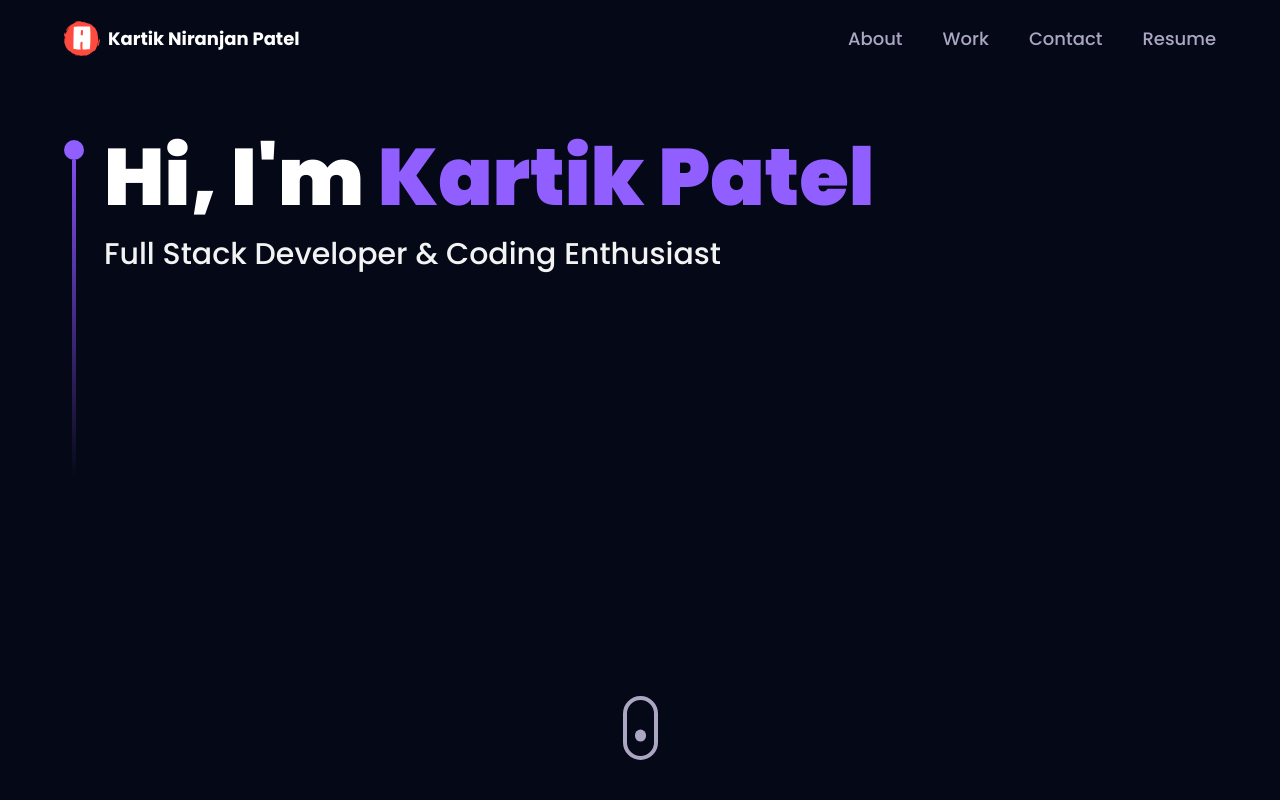
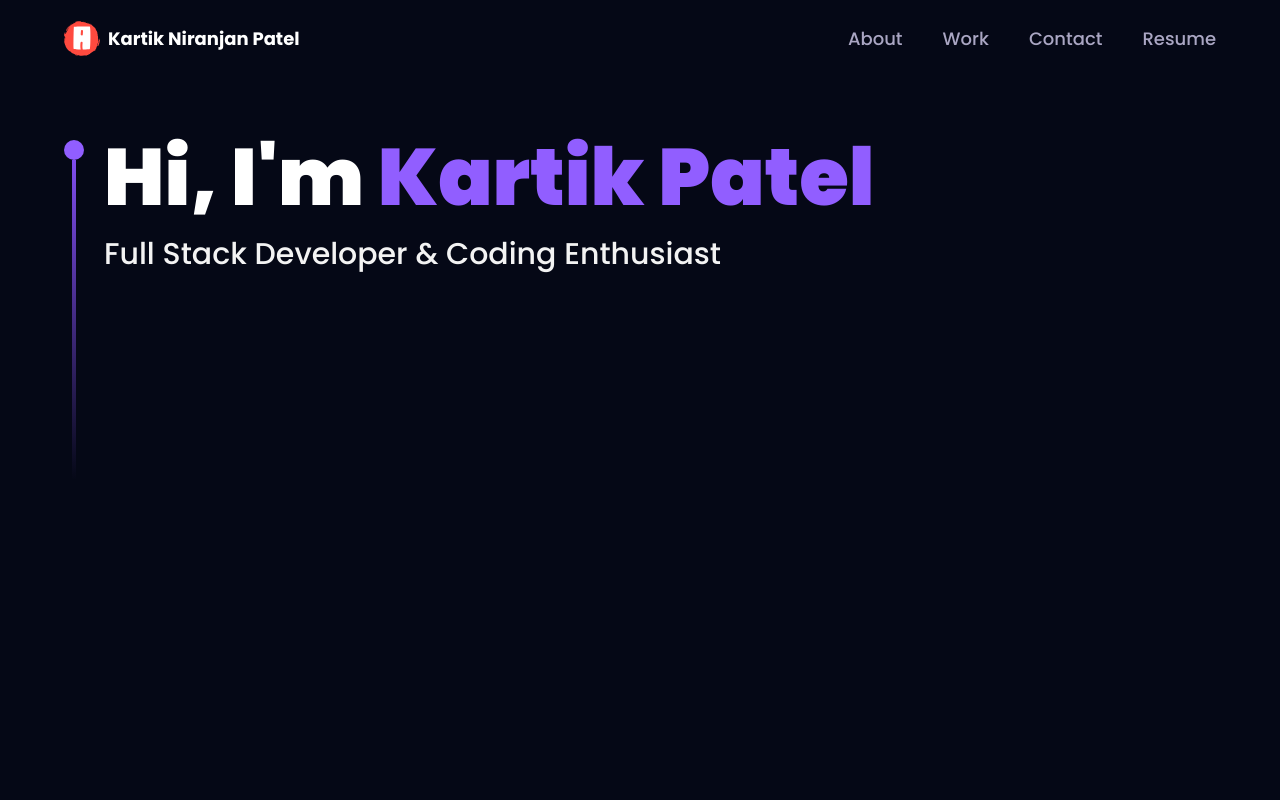
Before and after one commit to KartikNP31/Kartik-Patel-Portfolio, a React (Vite) app: page / in a window 1280 px wide. Shown: the top 800 px of the page. Built offline with nearby package versions, Linux system fonts and the light colour scheme.

Commit message:
hero.jsx update

```diff
--- a/src/components/Hero.jsx
+++ b/src/components/Hero.jsx
@@ -29,7 +29,7 @@ const Hero = () => {
 
       {/* <ComputersCanvas /> */}
 
-      <div className='absolute xs:bottom-10 bottom-32 w-full flex justify-center items-center'>
+      {/* <div className='absolute xs:bottom-10 bottom-32 w-full flex justify-center items-center'>
         <a href='#about'>
           <div className='w-[35px] h-[64px] rounded-3xl border-4 border-secondary flex justify-center items-start p-2'>
             <motion.div
@@ -45,7 +45,7 @@ const Hero = () => {
             />
           </div>
         </a>
-      </div>
+      </div> */}
     </section>
   );
 };
```
